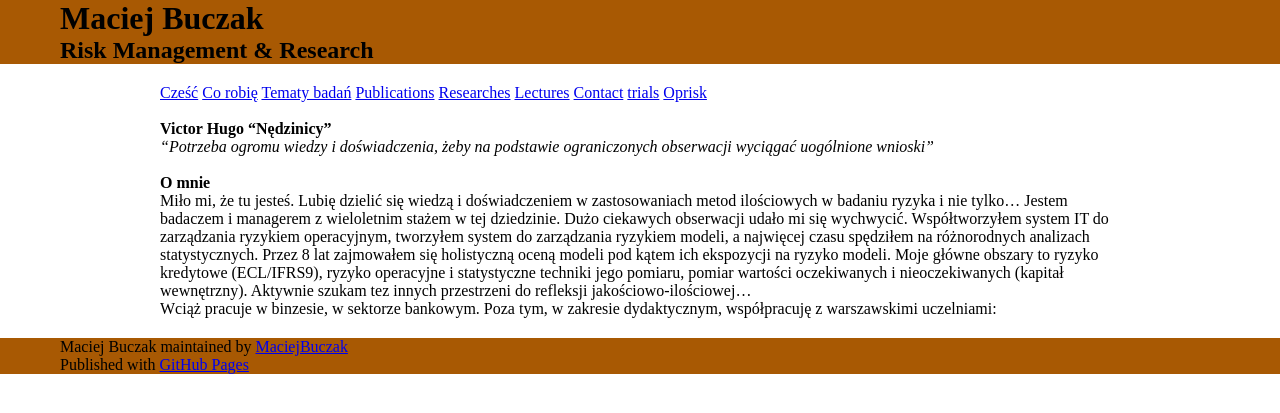
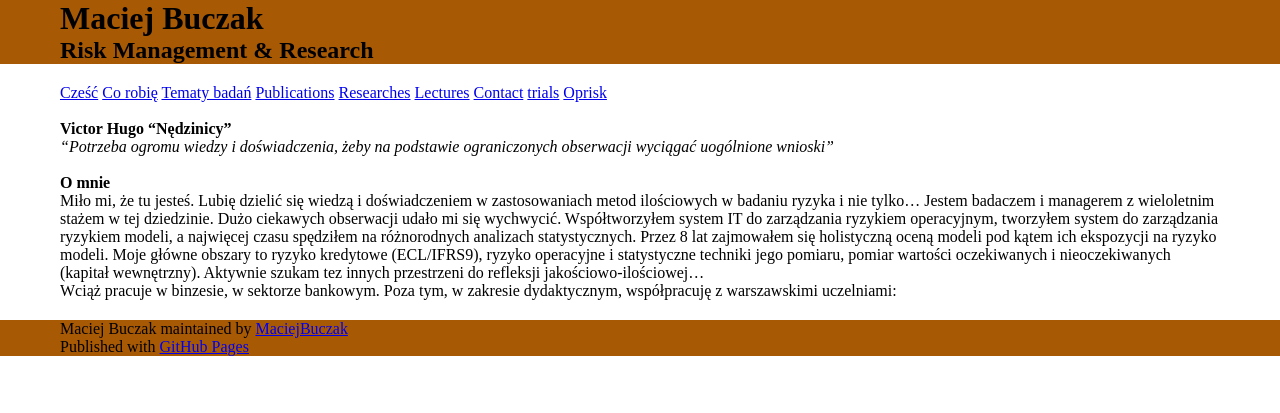
Before and after one commit to MaciejBuczak/risk-research, a Jekyll site: the page built from index.md, in a window 1280 px wide. Shown: the top 413 px of the page. Built offline with Jekyll 4.4.1, drawn with Linux system fonts in a browser that asks for light colours.

Commit message:
Update default.html

```diff
--- a/_layouts/default.html
+++ b/_layouts/default.html
@@ -53,7 +53,7 @@
 
     #main_content {
       width: 100%;
-      max-width: 1000px;
+      max-width: 1300px;
       padding: 0 20px;
     }
 
```
